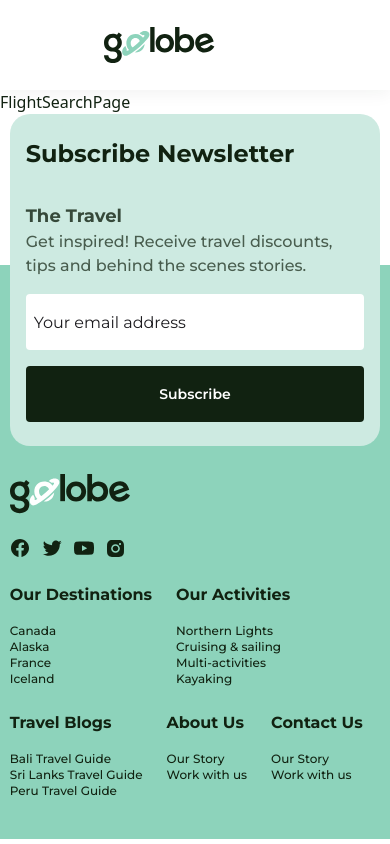
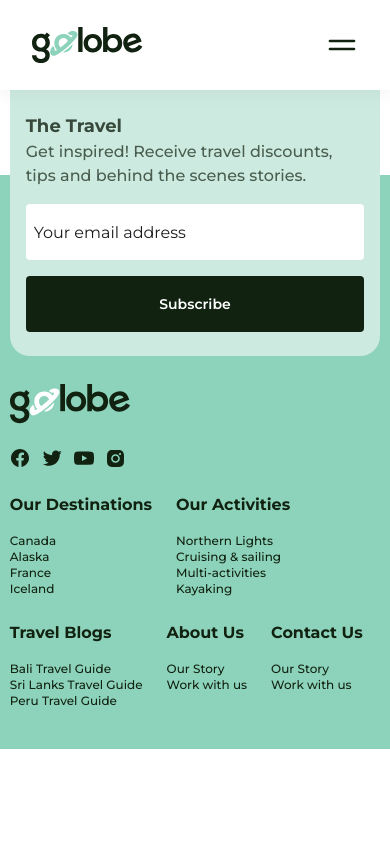
Before and after one commit to AnitaIkediashi/travel-booking-website, a Next.js app: page /flight-flow/flight-search in a window 390 px wide. Built offline with nearby package versions, Linux system fonts and the light colour scheme.

Commit message:
added responsivness and interaction

```diff
--- a/components/navigation/mobile_menu.tsx
+++ b/components/navigation/mobile_menu.tsx
@@ -10,7 +10,7 @@ type MenuProps = {
 export const MobileMenu = ({showMenu}: MenuProps) => {
   return (
     <ul
-      className={`absolute top-[69px] lg:hidden bg-white md:w-[210px] w-44 rounded-lg flex flex-col gap-6 p-4 transition-all duration-300 ease-in-out ${
+      className={`absolute top-[69px] lg:hidden bg-white md:w-[210px] w-44 rounded-lg flex flex-col gap-6 p-4 transition-all duration-300 ease-in-out z-50 font-montserrat ${
         showMenu
           ? "right-0 -translate-x-8  opacity-100"
           : "right-0 translate-x-0 opacity-0"
--- a/components/navigation/navbar.tsx
+++ b/components/navigation/navbar.tsx
@@ -1,4 +1,4 @@
-'use client'
+"use client";
 
 import Link from "next/link";
 import { BedIcon } from "../icons/bed";
@@ -9,6 +9,8 @@ import logo from "@/public/logos/logo_mint.svg";
 import { Button } from "../reusable/button";
 import { useState } from "react";
 import { usePathname } from "next/navigation";
+import { MenuIcon } from "../icons/menu";
+import { MobileMenu } from "./mobile_menu";
 
 const NavLinksDark: NavLinkProp[] = [
   {
@@ -25,11 +27,14 @@ const NavLinksDark: NavLinkProp[] = [
 export const Navbar = () => {
   const pathname = usePathname();
 
-  const [active, setActive] = useState(false);
+  const [showMenu, setShowMenu] = useState(false);
+  const handleClick = () => {
+    setShowMenu(!showMenu);
+  };
 
   return (
     <>
-      <header className="w-full h-[90px] bg-white px-[104px] py-[27px] flex items-center justify-center shadow-light font-montserrat">
+      <header className="w-full h-[90px] bg-white lg:px-[104px] px-8 py-[27px] flex items-center justify-center shadow-light font-montserrat fixed top-0 left-0 right-0 z-50">
         <nav className="w-full flex items-center justify-between">
           {/* links */}
           <div className="lg:flex items-center gap-8 hidden transition-all duration-200">
@@ -67,8 +72,12 @@ export const Navbar = () => {
               className="text-sm font-semibold px-6 py-[15.5px] rounded-lg bg-blackish-green text-white"
             />
           </div>
+          <div className="cursor-pointer lg:hidden block" onClick={handleClick}>
+            <MenuIcon fillColor="#112211" />
+          </div>
         </nav>
       </header>
+      <MobileMenu showMenu={showMenu} />
     </>
   );
 };
```
